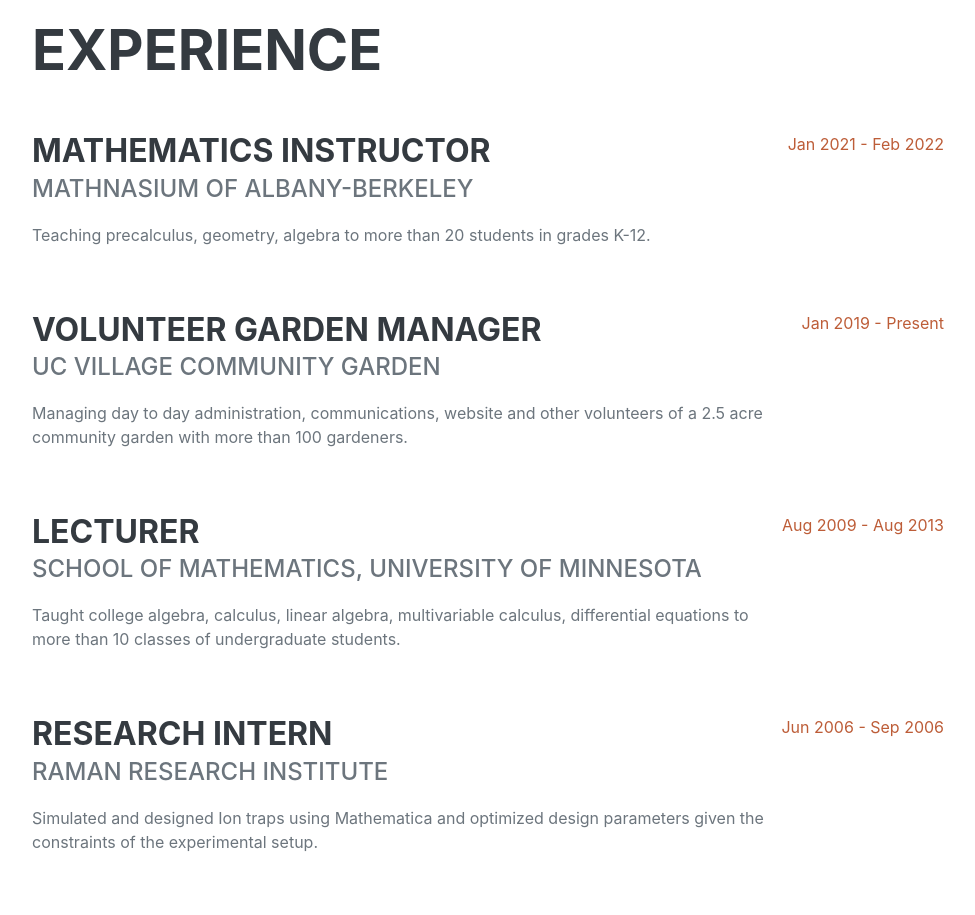
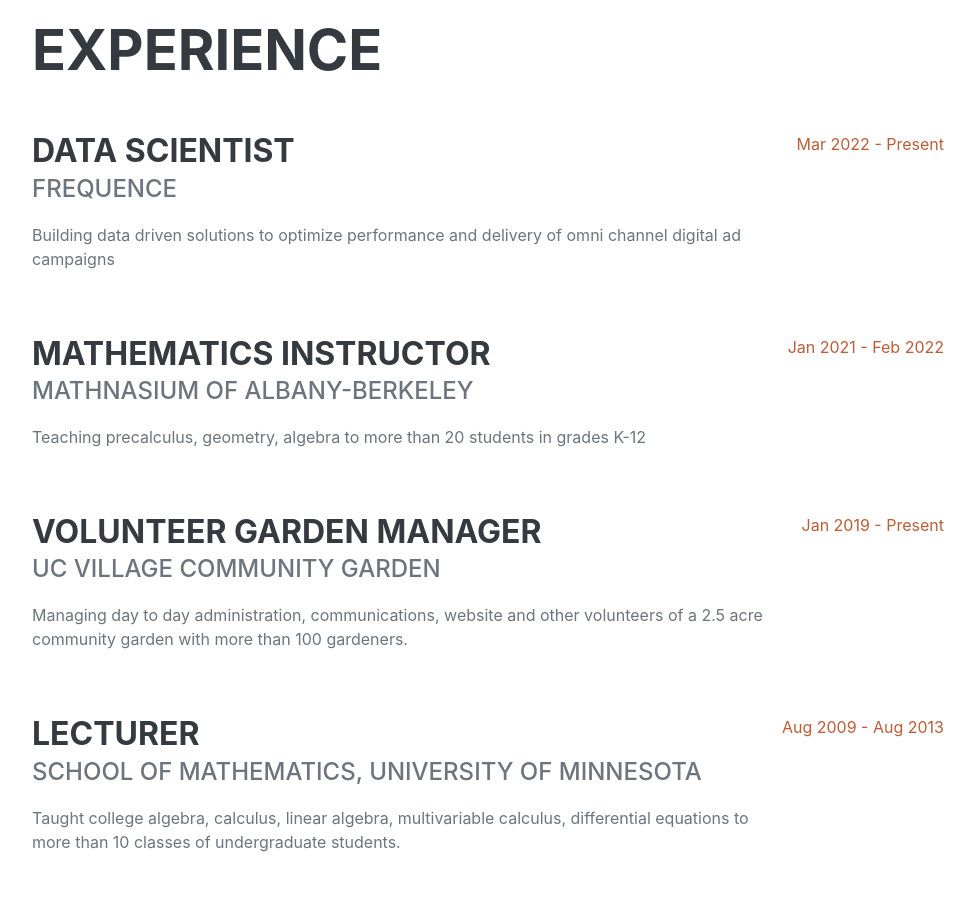
Before and after one commit to sumakarnam/sumakarnam.github.io, a plain HTML site: page index.html in a window 1280 px wide. Shown: the part 3340-4255 px from the top of the page, without its empty margins (288-1263 px from the left). Drawn offline with nearby package versions, Linux system fonts and the light colour scheme; a web font is replaced by a local one.

Commit message:
update work experiece 2

```diff
--- a/index.html
+++ b/index.html
@@ -134,9 +134,18 @@
                     <h2 class="mb-5">Experience</h2>
                     <div class="d-flex flex-column flex-md-row justify-content-between mb-5">
                         <div class="flex-grow-1">
+                            <h3 class="mb-0">Data Scientist</h3>
+                            <div class="subheading mb-3">Frequence</div>
+                            <p>Building data driven solutions to optimize performance and delivery of omni channel digital ad campaigns
+</p>
+                        </div>
+                        <div class="flex-shrink-0"><span class="text-primary">Mar 2022 - Present</span></div>
+                    </div>
+                    <div class="d-flex flex-column flex-md-row justify-content-between mb-5">
+                        <div class="flex-grow-1">
                             <h3 class="mb-0">Mathematics Instructor</h3>
                             <div class="subheading mb-3">Mathnasium of Albany-Berkeley</div>
-                            <p>Teaching precalculus, geometry, algebra to more than 20 students in grades K-12.</p>
+                            <p>Teaching precalculus, geometry, algebra to more than 20 students in grades K-12</p>
                         </div>
                         <div class="flex-shrink-0"><span class="text-primary">Jan 2021 - Feb 2022</span></div>
                     </div>
```
